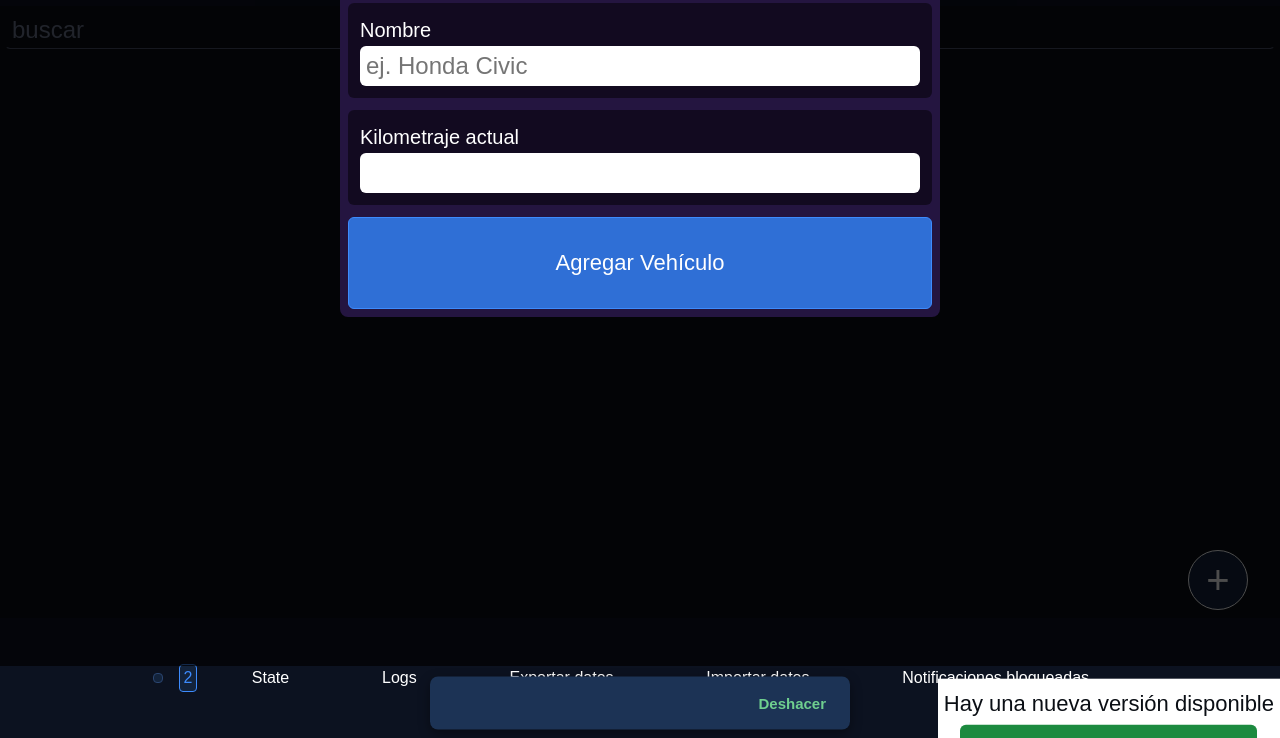
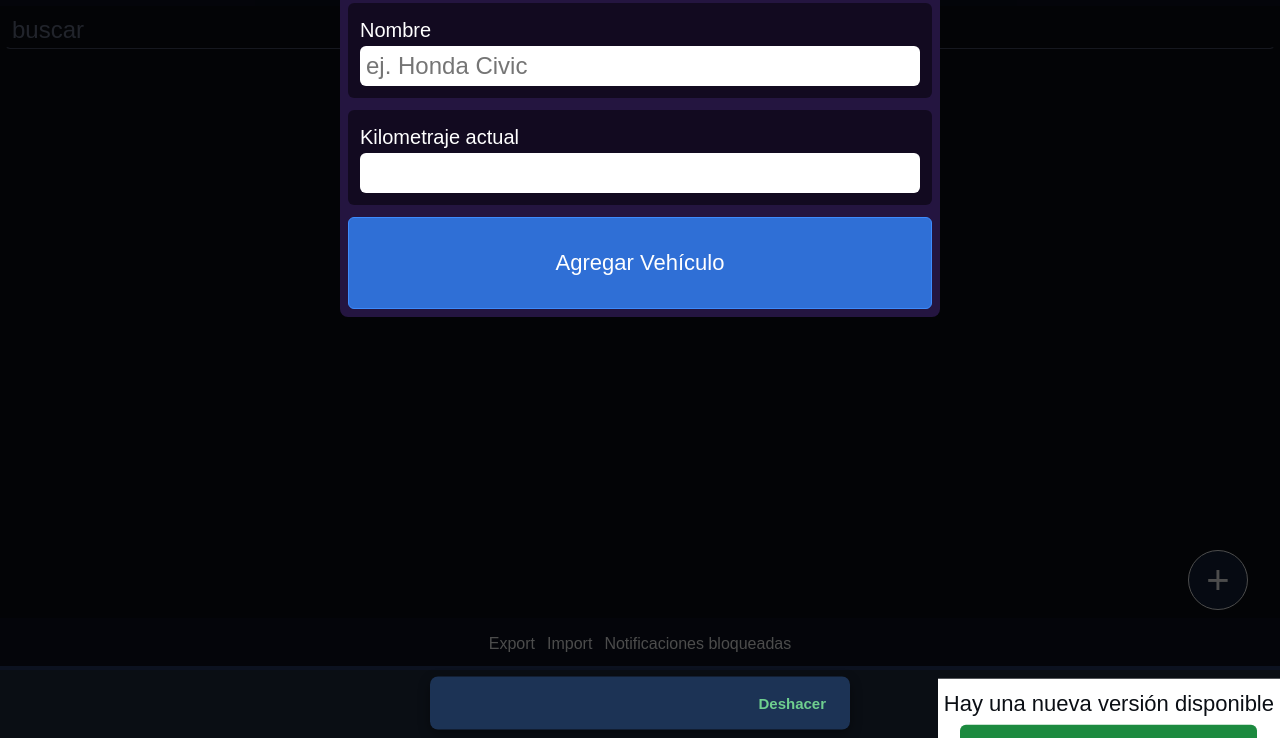
Before and after one commit to PabloGnesutta/car-track, a plain HTML site: page frontend/index.html in a window 1280 px wide. Shown: the part 134-872 px from the top of the page. After the commit the page ends 804 px from the top, so only its background shows below. Drawn offline with Linux system fonts and the light colour scheme.

Commit message:
ui improve

```diff
--- a/frontend/css/style.css
+++ b/frontend/css/style.css
@@ -124,12 +124,12 @@
   display: flex;
   align-items: center;
   justify-content: center;
-  gap: 1rem;
+  gap: 4px;
   padding: 1dvw;
 }
 
 #mainFooter .btn {
-  padding: 3dvw;
+  padding: 4px;
   color: var(--text-primary);
 }
 
--- a/frontend/index.html
+++ b/frontend/index.html
@@ -208,8 +208,8 @@
     </div>
 
     <div id="mainFooter">
-      <div id="cacheMajorVersion"></div>
-      <div id="indexedDbVersion"></div>
+      <div id="cacheMajorVersion" class="display-none"></div>
+      <div id="indexedDbVersion" class="display-none"></div>
     </div>
   </div>
 
--- a/frontend/js/ui/backup-ui.js
+++ b/frontend/js/ui/backup-ui.js
@@ -14,7 +14,7 @@
  */
 function initBackupUi(container) {
   $button({
-    label: 'Exportar datos',
+    label: 'Export',
     appendTo: container,
     listener: { fn: downloadBackup },
   });
@@ -24,7 +24,7 @@
   document.body.append(fileInput);
 
   $button({
-    label: 'Importar datos',
+    label: 'Import',
     appendTo: container,
     listener: { fn: () => fileInput.click() },
   });
--- a/frontend/js/ui/notifications-ui.js
+++ b/frontend/js/ui/notifications-ui.js
@@ -16,7 +16,7 @@
   if (!notificationsSupported()) { return; }
 
   $button({
-    label: 'Activar notificaciones',
+    label: 'Notificaciones',
     class: 'notifications-toggle-btn',
     appendTo: container,
     listener: { fn: handleClick },
@@ -34,7 +34,7 @@
   } else if (permission === 'denied') {
     labelEl.innerText = 'Notificaciones bloqueadas';
   } else {
-    labelEl.innerText = 'Activar notificaciones';
+    labelEl.innerText = 'Notificaciones';
   }
 }
 
--- a/frontend/js/ui/ui.js
+++ b/frontend/js/ui/ui.js
@@ -152,22 +152,22 @@
 
 function dbugBtns() {
   const mainFooter = $('mainFooter');
-  $button({
-    label: 'State',
-    appendTo: mainFooter,
-    listener: {
-      fn: e => {
-        _log('dbStore', dbStore);
-        _log('dataState', dataState);
-        openLogs()
-      }
-    }
-  });
-  $button({
-    label: 'Logs',
-    appendTo: mainFooter,
-    listener: { fn: e => openLogs() }
-  });
+  // $button({
+  //   label: 'State',
+  //   appendTo: mainFooter,
+  //   listener: {
+  //     fn: e => {
+  //       _log('dbStore', dbStore);
+  //       _log('dataState', dataState);
+  //       openLogs()
+  //     }
+  //   }
+  // });
+  // $button({
+  //   label: 'Logs',
+  //   appendTo: mainFooter,
+  //   listener: { fn: e => openLogs() }
+  // });
 }
 
 
```
